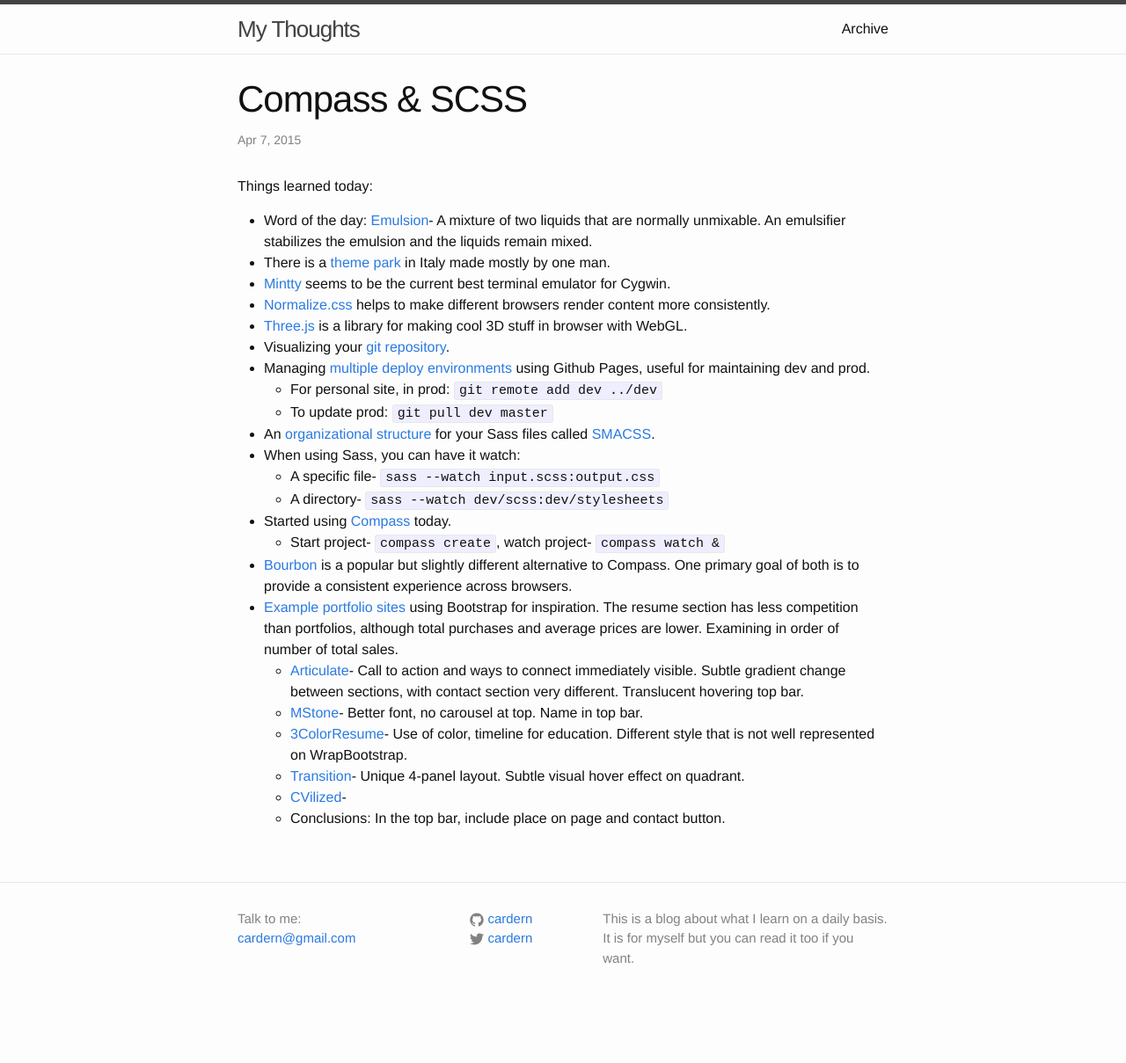
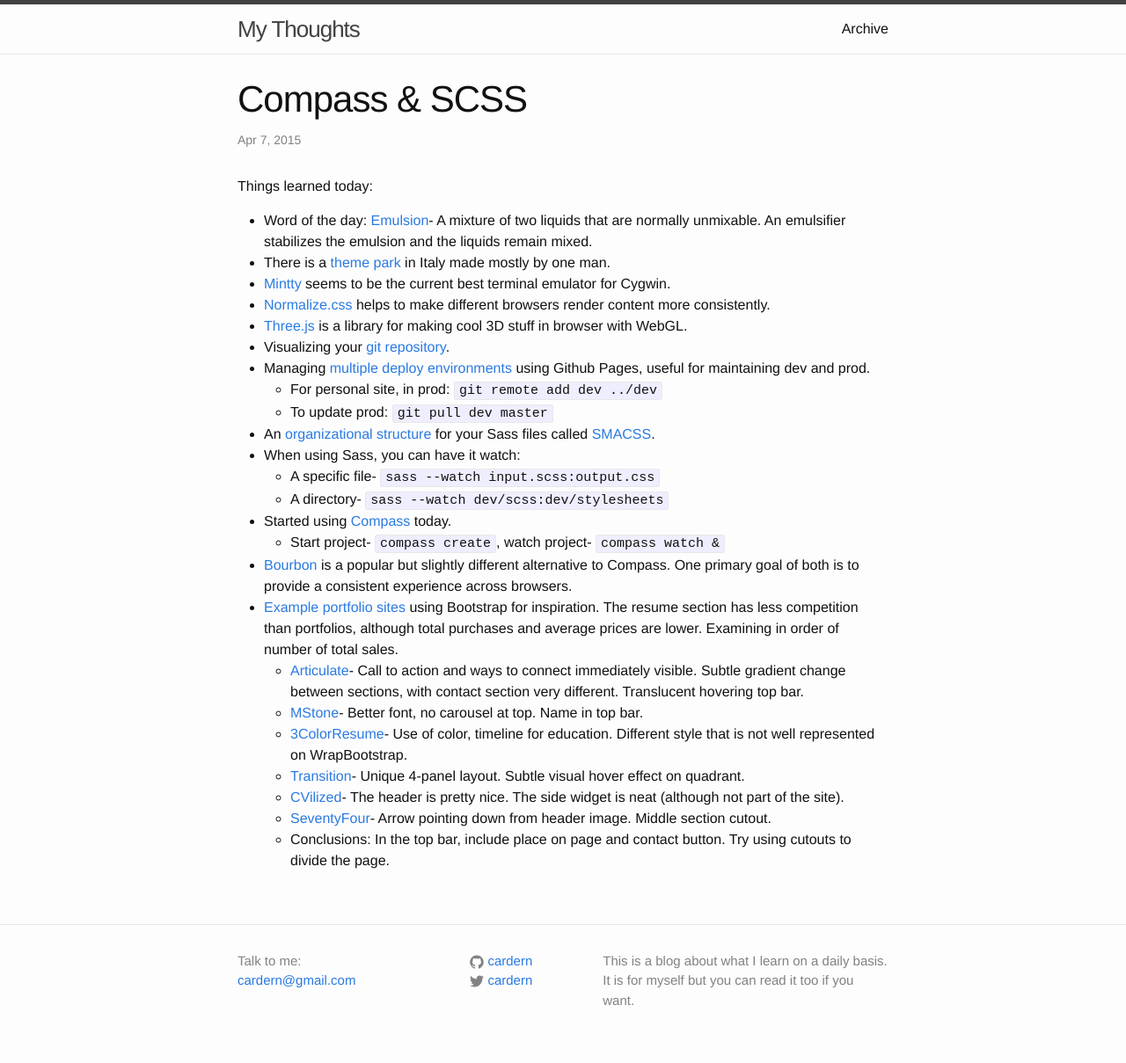
Before and after one commit to cardern/blog, a Jekyll site: the page built from _posts/2015-04-07-19.markdown, in a window 1280 px wide. Shown: the whole page at 88% size. Built offline with Jekyll 4.4.1, drawn with Linux system fonts in a browser that asks for light colours; before the commit the page ends 1161 px from its top, so only the background shows below that.

Commit message:
Compass & SCSS

```diff
--- a/_posts/2015-04-07-19.markdown
+++ b/_posts/2015-04-07-19.markdown
@@ -26,5 +26,6 @@
 	* [MStone](http://mycookroom.ru/mywork/MStone/1.2/Demo/)- Better font, no carousel at top. Name in top bar.
 	* [3ColorResume](http://kamsolutions.pl/projects/resume/)- Use of color, timeline for education. Different style that is not well represented on WrapBootstrap.
 	* [Transition](http://www.basicoh.com/demo/transition/)- Unique 4-panel layout. Subtle visual hover effect on quadrant.
-	* [CVilized](http://demo.thedevelovers.com/resume/cvilized-1.1/)-
-	* Conclusions: In the top bar, include place on page and contact button.
+	* [CVilized](http://demo.thedevelovers.com/resume/cvilized-1.1/)- The header is pretty nice. The side widget is neat (although not part of the site).
+	* [SeventyFour](http://choco-pixel.com/SeventyFour-1.2/horizontal-menu/Image/index.html)- Arrow pointing down from header image. Middle section cutout.
+	* Conclusions: In the top bar, include place on page and contact button. Try using cutouts to divide the page.
```
